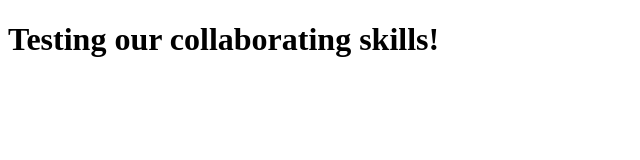
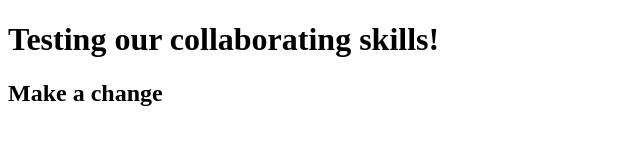
Before and after one commit to Bird-e/CloneTest, a plain HTML site: page index.html in a window 1280 px wide. Shown: the whole page, without its empty margins (0-640 px from the left). Drawn offline with Linux system fonts and the light colour scheme.

Commit message:
i contributed

```diff
--- a/index.html
+++ b/index.html
@@ -5,5 +5,6 @@
 	</head>
 	<body>
 		<h1>Testing our collaborating skills!</h1>
+		<h2>Make a change</h2>
 	</body>
 </html>
```
Also changed, not shown: 1 other file.
